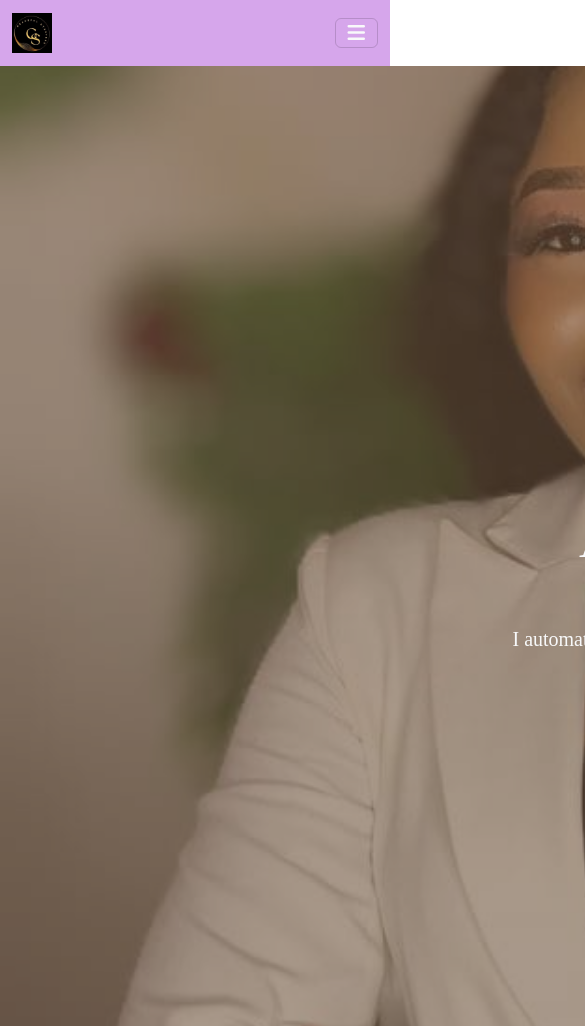
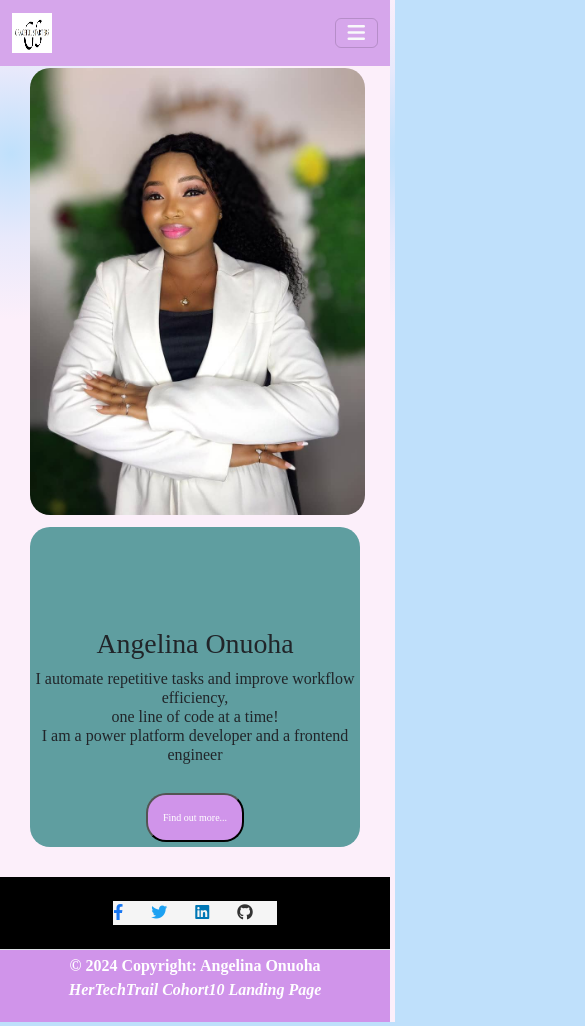
Before and after one commit to Git-Angel/Simple-Landing-Page-With-Error-404, a plain HTML site: page index.html in a window 390 px wide. Shown: the top 1026 px of the page, 585 px wide, since content can reach past the window. Drawn offline with nearby package versions, Linux system fonts and the light colour scheme.

Commit message:
Added Responsiveness

```diff
--- a/assets/styles/style.css
+++ b/assets/styles/style.css
@@ -10,7 +10,7 @@ html {
 
 body {
     font-family: 'Handlee', serif;
-    /* overflow-x: hidden; */
+   /* overflow-x: hidden; */
 }
 
 a {
@@ -39,29 +39,47 @@ a {
 }
 
 .navbar .navbar-brand {
-    font-size: 24px;
+    font-size: 20px;
 }
 
 /* -------------------home---------------- */
 .home {
-    height: 100vh;
+    height: 100%;
     width: 100%;
-    /*background-image: url("/assets/images/img.jpg");*/
-    background-repeat: no-repeat;
-    background-size: cover;
-    background-position: center;
 }
 
 .home-container {
-    width: 100%;
-    height: 100%;
+    display: flex;
+    justify-content: space-around;
+    margin: 100px;
+
 }
 
-.home-container .layer {
-    background-color: rgba(110, 84, 61, 0.6);
+.styl-img img{
+    width: 70%;
+    margin: 30px;
+    border-radius:20px;
 }
 
-.home-container .layer .home-text h1 {
+.home-text{
+    width: 50%;
+    font-size: medium;
+    margin: 30px;
+    border-radius:20px;
+    padding-top: 100px;
+    background-color: cadetblue;
+}
+
+.home-text button{
+    padding: 15px;
+    margin: 10px;
+}
+.home-text button :hover{
+    outline-color: #4c2a2a;
+    color: rgb(171, 121, 146);
+}
+
+/*.home-container .layer .home-text h1 {
     font-size: 50px;
     position: relative;
     padding-bottom: 25px;
@@ -75,10 +93,15 @@ a {
     width: 10%;
     bottom: 0;
     left: calc(50% - 20px);
-}
+}*/
 
 .home-container .layer .home-text p {
     color: rgba(255, 255, 255,);
+}
+.four{
+    font-size: 20rem;
+    font-weight:bolder;
+    font-family: Georgia, 'Times New Roman', Times, serif;
 }
 
 .home-container .layer .home-text button {
@@ -108,4 +131,119 @@ a {
 
 /*--------------------------------------------------------------
 # media query Section
---------------------------------------------------------------*/
+
+
+Extra small devices (phones, 600px and down)
+@media only screen and (max-width: 600px) {...}
+
+/* Small devices (portrait tablets and large phones, 600px and up)
+@media only screen and (min-width: 600px) {...}
+
+/* Medium devices (landscape tablets, 768px and up)
+@media only screen and (min-width: 768px) {...}
+
+ Large devices (laptops/desktops, 992px and up)
+@media only screen and (min-width: 992px) {...}
+
+ Extra large devices (large laptops and desktops, 1200px and up)
+@media only screen and (min-width: 1200px) {...} */
+
+
+@media (max-width: 1024px){
+    .home-container{
+        flex-wrap: wrap;
+        justify-content: flex-start;
+        align-items: center;
+        align-content: center;
+    }
+    .four{
+        font-size: 15rem;
+    }
+    .fourr{
+        height: 100%;
+        width: 100%;
+    }
+    .home-text{
+        width: 70%;
+        margin-top: 2px;
+        font-size: small;
+    }
+    .styl-img img{
+        margin-top: 2px;
+    }
+    }
+
+@media (max-width: 768px){
+.home-text{
+    height: 100%;
+    width: 82%;
+}
+.styl-img img{
+    height: 80%;
+    width: 81%;
+    margin-bottom: 10px;
+}
+.four{
+    font-size: 5rem;
+}
+.fourr img{
+    height: 50%;
+    width: 50%;
+}
+}
+
+@media (max-width: 425px){
+    .home-text{
+        height: 50%;
+        width: 100%;
+        font-size: x-small;
+    }
+    .styl-img img{
+        height: 80%;
+        width: 86%;
+        margin-bottom: 10px;
+    }
+    .home-container{
+        margin: 0%;
+    }
+
+    .four{
+        font-size: 5rem;
+    }
+    .fourr img{
+        height: 50%;
+        width: 50%;
+    }
+    .home-text h3{
+        font-size: medium;
+    }
+    }
+
+    @media (max-width: 375px){
+        .home-text{
+            height: 50%;
+            width: 100%;
+        }
+        .styl-img img{
+            height: 50%;
+            width: 95%;
+            margin-bottom: 10px;
+        }
+        .home-container{
+            margin: 0%;
+        }
+    }
+    @media (max-width: 320px){
+        .home-text{
+            height: 50%;
+            width: 80%;
+        }
+        .styl-img img{
+            height: 50%;
+            width: 80%;
+            margin-bottom: 10px;
+        }
+        .home-container{
+            margin: 0%;
+        }
+    }
--- a/index.html
+++ b/index.html
@@ -17,11 +17,12 @@
     <title>Landing Page...</title>
 </head>
 
-<body>
+<body style="background: radial-gradient(328px at 2.9% 15%, rgb(191, 224, 251) 0%,
+rgb(232, 233, 251) 25.8%, rgb(252, 239, 250) 50.8%),rgb(191, 224, 251) 0%;">
     <header>
         <nav class="navbar navbar-expand-lg navbar-light py-md-3 px-md-5">
             <div class="container-fluid">
-                <a class="navbar-brand  text-white" href="index.html"><img src="assets/images/Logo.jpg" alt="Logo" style="height: 40px; width: 40px;"></a>
+                <a class="navbar-brand  text-white" href="index.html"><img src="assets/images/golo.jpg" alt="Logo" style="height: 40px; width: 40px;"></a>
                 <button class="navbar-toggler" type="button" data-bs-toggle="collapse"
                     data-bs-target="#navbarSupportedContent" aria-controls="navbarSupportedContent"
                     aria-expanded="false" aria-label="Toggle navigation">
@@ -33,7 +34,7 @@
                             <a href="Error.html" >Error Page</a>
                         </li>
                         <li class="nav-item px-4 py-2">
-                            <a href="index.html"style="color: white; text-decoration: underline;" >Home</a>
+                            <a href="index.html"style="color: white;" >Home</a>
                         </li>
                     </ul>
                 </div>
@@ -44,31 +45,29 @@
 
 
         <!---------------Home Page-------------->
-        <section class="home" id="home" style="background-image: url(assets/images/img.jpg); height: 1200px; width: 1512px;">
+        <section class="home" id="home" >
             <div class="home-container">
+                <div class="styl-img">
+                    <img src="/assets/images/img.jpg" alt="img">
+                </div>
 
-                <div class="layer d-flex justify-content-center align-items-center text-light w-100 h-100">
                 <div class="home-text text-center">
                     <h1>
                         Angelina Onuoha
                         <br>
                     </h1>
-                        <h3 class="pt-4 pb-4 fs-5">
+                    <h3 class="">
                         I automate repetitive tasks and improve workflow efficiency, <br>
-                            one line of code at a time!
-                        </h3>
-                        <h3>I Am <span class="typed" data-typed-items="A Power Platform Developer,And A FrontEnd Engineer">Developer
+                        one line of code at a time! <br>
 
-                        </span> <span class="typed-cursor typed-cursor--blink" aria-hidden="true"></span></h3> <br>
+                    I am a power platform developer and a frontend engineer</h3> <br>
 
-                        <button class="p-3" style="border-radius: 20px;">
-                            <a href="Error.html">FIND OUT MORE</a>
+                    <button class="" style="border-radius: 20px; background-color: rgb(208, 148, 234); margin: 5px;">
+                        <a href="Error.html">Find out more...</a>
                     </button>
                 </div>
             </div>
-            </div>
         </section>
-
 
 
     </main>
```
Also changed, not shown: Error.html (+4 -15 lines), assets/images/golo.jpg (added). Lines whose indentation alone changed are shown as unchanged.
